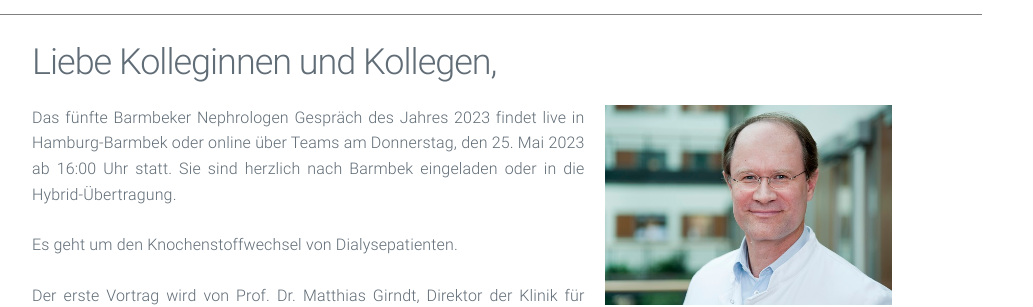
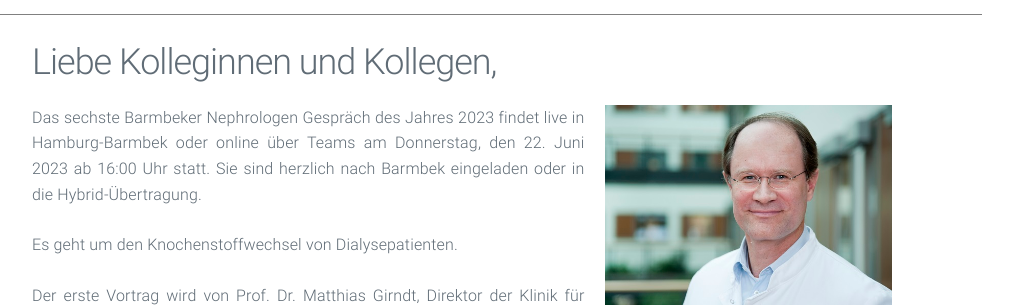
Before and after one commit to manuelpaul86/manuelpaul86.github.io, a Jekyll site: the page built from index.md, in a window 1280 px wide. Shown: the part 191-498 px from the top of the page, without its empty margins (178-1211 px from the left). Built offline with Jekyll 4.4.1, drawn with Linux system fonts in a browser that asks for light colours.

Commit message:
Update index.md

```diff
--- a/index.md
+++ b/index.md
@@ -4,7 +4,7 @@ title: Barmbeker Nephrologen Gespräche
 ---
 ## Liebe Kolleginnen und Kollegen,
 
-<img src="/assets/images/CA_Meyer.jpg" height="200rem" alt="Portraitfoto Hon. Prof. Dr. Tobias N. Meyer" style="float:right; margin-left:20px; margin-bottom:20px;">Das fünfte Barmbeker Nephrologen Gespräch des Jahres 2023 findet live in Hamburg-Barmbek oder online über Teams am Donnerstag, den 25. Mai 2023 ab 16:00 Uhr statt. Sie sind herzlich nach Barmbek eingeladen oder in die Hybrid-Übertragung.
+<img src="/assets/images/CA_Meyer.jpg" height="200rem" alt="Portraitfoto Hon. Prof. Dr. Tobias N. Meyer" style="float:right; margin-left:20px; margin-bottom:20px;">Das sechste Barmbeker Nephrologen Gespräch des Jahres 2023 findet live in Hamburg-Barmbek oder online über Teams am Donnerstag, den 22. Juni 2023 ab 16:00 Uhr statt. Sie sind herzlich nach Barmbek eingeladen oder in die Hybrid-Übertragung.
 
 Es geht um den Knochenstoffwechsel von Dialysepatienten.
 
```
